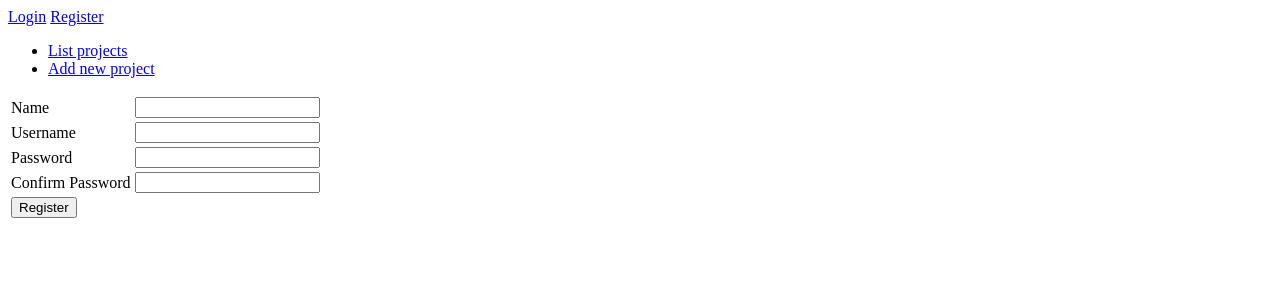
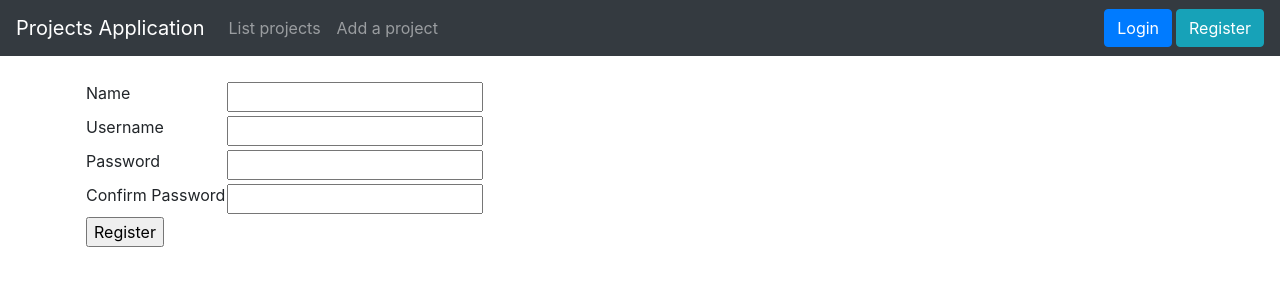
Before and after one commit to yusifsalam/tyoaikaseuranta, a Flask app: page /auth/register in a window 1280 px wide. Shown: the top 300 px of the page. Run offline with Flask 2, Linux system fonts and the light colour scheme; some libraries are stand-ins or nearby versions.

Commit message:
Bootstrap the layout template

```diff
--- a/application/templates/layout.html
+++ b/application/templates/layout.html
@@ -3,26 +3,60 @@
 <head>
     <meta charset="utf-8">
     <title>Projektin työaikaseuranta</title>
+    <link rel="stylesheet" href="https://maxcdn.bootstrapcdn.com/bootstrap/4.0.0/css/bootstrap.min.css"
+          integrity="sha384-Gn5384xqQ1aoWXA+058RXPxPg6fy4IWvTNh0E263XmFcJlSAwiGgFAW/dAiS6JXm" crossorigin="anonymous">
+</head>
 </head>
 
 <body>
+<nav class="navbar navbar-expand-md navbar-dark bg-dark mb-4">
+    <a class="navbar-brand" href="{{ url_for('index') }}">Projects Application</a>
+    <button class="navbar-toggler" type="button" data-toggle="collapse" data-target="#navbarCollapse"
+            aria-controls="navbarCollapse" aria-expanded="false" aria-label="Toggle navigation">
+        <span class="navbar-toggler-icon"></span>
+    </button>
+    <div class="collapse navbar-collapse" id="navbarCollapse">
+        <ul class="navbar-nav mr-auto">
+            <li class="nav-item">
+                <a class="nav-link" href="{{ url_for('projects_index') }} ">List projects</a>
+            </li>
+            <li class="nav-item">
+                <a class="nav-link" href="{{ url_for('projects_form') }} ">Add a project</a>
+            </li>
+        </ul>
+        <div class="form-inline mt-2 mt-md-0">
             {% if current_user.is_authenticated %}
-    <p>
-        Logged in as {{ current_user.name }} <a href="{{ url_for('auth_logout') }}">Logout</a>
-    </p>
+                <a href="{{ url_for('auth_logout') }}">Hello {{ current_user.name }} -- Logout</a>
             {% else %}
-    <a href="{{ url_for('auth_login') }}">Login</a>
-    <a href="{{ url_for('auth_register') }}">Register</a>
+                <ul class="navbar-nav">
+                    <li class="nav-item">
+                        <a class="btn btn-primary" href="{{ url_for('auth_login') }}">Login</a>
+                    </li>
+                    <li class="nav-item ml-1">
+                        <a class="btn btn-info" href="{{ url_for('auth_register') }}">Register</a>
+                    </li>
+                </ul>
+
+
             {% endif %}
-
-<ul>
-    <li><a href="{{ url_for('projects_index') }}">List projects</a></li>
-    <li><a href="{{ url_for('projects_form') }}">Add new project</a></li>
-</ul>
+        </div>
+    </div>
+</nav>
+<main role="main" class="container">
     {% block body %}
         <p>
             Content.
         </p>
     {% endblock %}
+</main>
+<script src="https://code.jquery.com/jquery-3.2.1.slim.min.js"
+        integrity="sha384-KJ3o2DKtIkvYIK3UENzmM7KCkRr/rE9/Qpg6aAZGJwFDMVNA/GpGFF93hXpG5KkN"
+        crossorigin="anonymous"></script>
+<script src="https://cdnjs.cloudflare.com/ajax/libs/popper.js/1.12.9/umd/popper.min.js"
+        integrity="sha384-ApNbgh9B+Y1QKtv3Rn7W3mgPxhU9K/ScQsAP7hUibX39j7fakFPskvXusvfa0b4Q"
+        crossorigin="anonymous"></script>
+<script src="https://maxcdn.bootstrapcdn.com/bootstrap/4.0.0/js/bootstrap.min.js"
+        integrity="sha384-JZR6Spejh4U02d8jOt6vLEHfe/JQGiRRSQQxSfFWpi1MquVdAyjUar5+76PVCmYl"
+        crossorigin="anonymous"></script>
 </body>
 </html>
```
Lines whose indentation alone changed are shown as unchanged.
